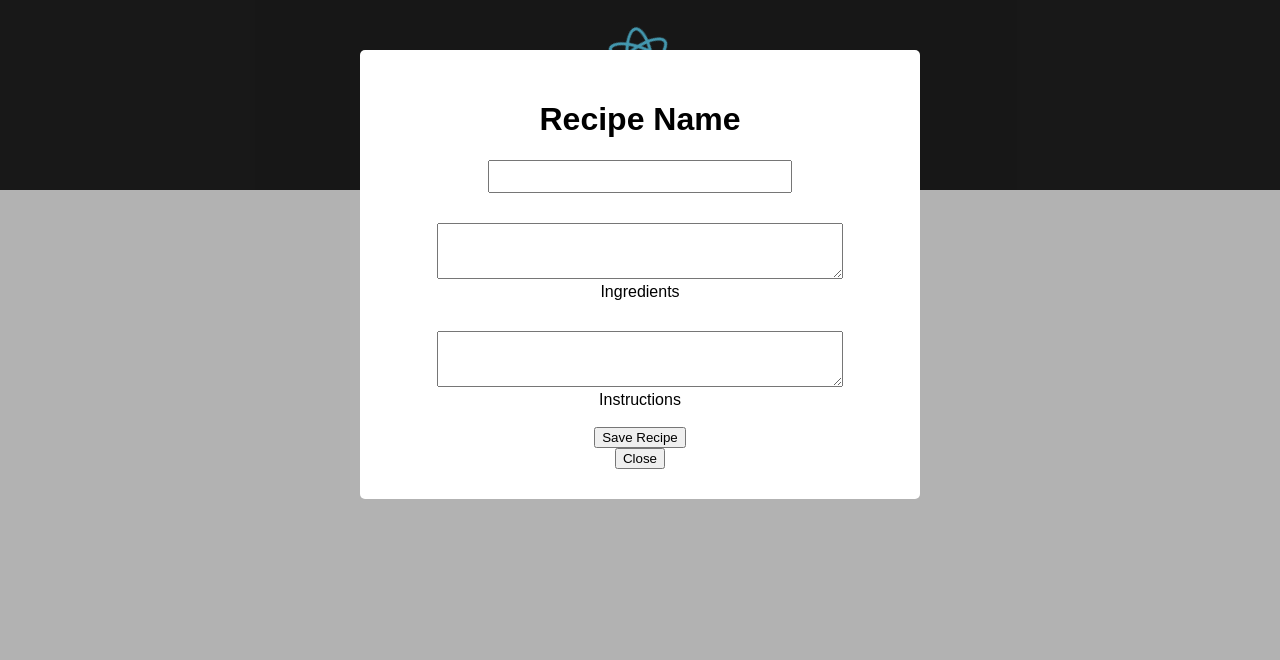
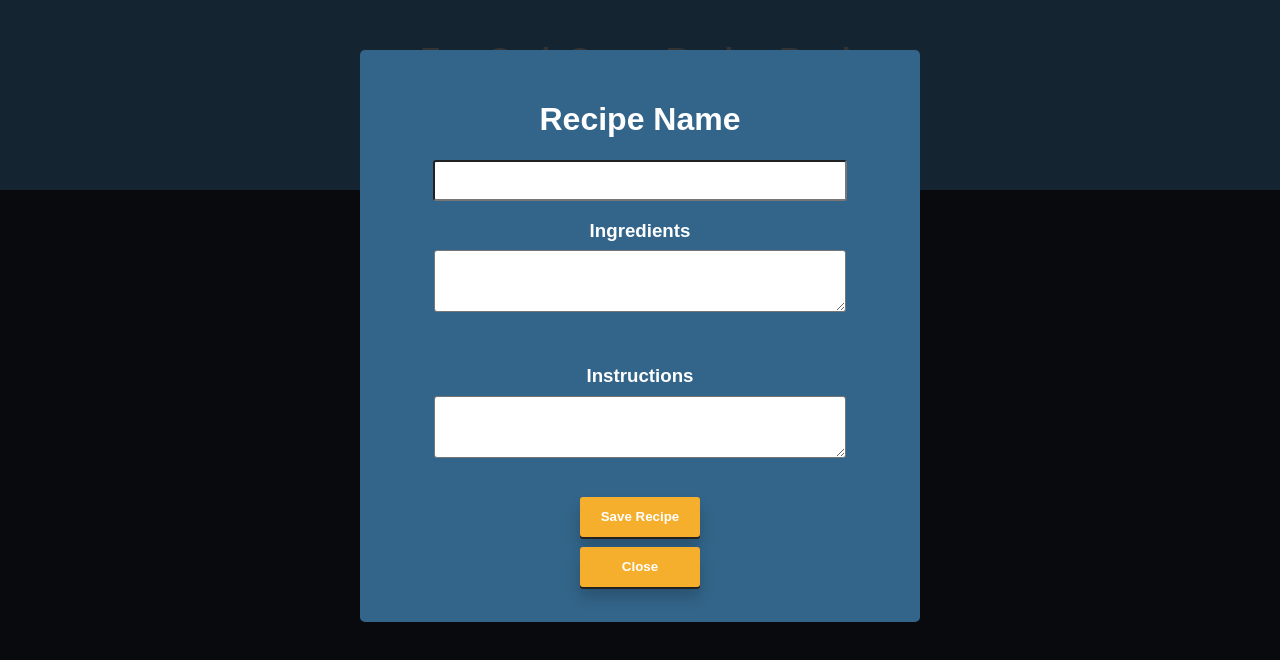
Before and after one commit to okristian1/react-recipe-box, a React (Create React App) app: page / in a window 1280 px wide. Both pictures are taken after a click on the button "Add Recipe". Shown: the top 660 px of the page. Built offline with nearby package versions, Linux system fonts and the light colour scheme.

Commit message:
some styling

```diff
--- a/src/App.css
+++ b/src/App.css
@@ -2,13 +2,8 @@
   text-align: center;
 }
 
-.App-logo {
-  animation: App-logo-spin infinite 20s linear;
-  height: 80px;
-}
-
 .App-header {
-  background-color: #222;
+  background-color: #64B5F6;
   height: 150px;
   padding: 20px;
   color: white;
@@ -27,19 +22,26 @@
 }
 
 .recipe-container {
-  width: 90%;
+  width: 100%;
+  color: white;
 }
 
 .recipe-box {
-  border: 1px solid black;
-  margin-top: 10px;
+  margin-top: 50px;
   padding: 10px;
+  border-radius: 3px;
+  background: white;
+  color: black;
 }
 
 .recipe-column textarea {
   width: 400px;
   height: 50px;
-  margin-top: 30px;
+  margin-top: -10px;
+  margin-bottom: 30px;
+  padding: 5px;
+  border-radius: 3px;
+
 }
 
 .recipe-column > form > label:nth-child(1) > input[type="text"] {
@@ -58,9 +60,34 @@ li {
 
 input {
   font-size: 23px;
+  border-radius: 3px;
+  width: 400px;
+  padding: 5px;
 }
 
-@keyframes App-logo-spin {
-  from { transform: rotate(0deg); }
-  to { transform: rotate(360deg); }
+html {
+  background: #2f3441;
+  text-align: center;
 }
+
+button {
+  width: 120px;
+  height: 40px;
+  background: #F6AE2D;
+  color: white;
+  border-radius: 3px;
+  outline: none;
+  border: none;
+  margin: 5px;
+  font-weight: bold;
+	box-shadow: 0px 2px #212121, 0px 10px 15px rgba(0, 0, 0, 0.2);
+}
+
+.addRecipeButton {
+  background: white;
+  color: black;
+  width: 200px;
+  height: 60px;
+  margin-top: -40px;
+	box-shadow: 0px 4px #212121, 0px 10px 15px rgba(0, 0, 0, 0.2);
+}
--- a/src/App.js
+++ b/src/App.js
@@ -1,5 +1,4 @@
 import React, { Component } from 'react';
-import logo from './logo.svg';
 import './App.css';
 
 import Layout from './components/Layout';
@@ -10,8 +9,7 @@ class App extends Component {
     return (
       <div className="App">
         <div className="App-header">
-          <img src={logo} className="App-logo" alt="logo" />
-          <h2>Recipe Box</h2>
+          <h1>FreeCodeCamp Recipe Book</h1>
         </div>
         <Layout />
       </div>
--- a/src/components/ItemForm.js
+++ b/src/components/ItemForm.js
@@ -11,21 +11,18 @@ const ItemForm = (props) => (
           onChange={props.handleChange} />
       </label>
       <label>
-      <br />
+      <h3>Ingredients</h3>
         <textarea
           type="text"
           name="ingredients"
           onChange={props.handleChange} />
-      <br />
-        Ingredients <br />
       </label>
       <label>
+      <h3>Instructions</h3>
         <textarea
           type="text"
           name="instructions"
           onChange={props.handleChange} />
-      <br />
-        Instructions <br />
       </label>
       <br />
       <button type="submit" value="Submit">Save Recipe</button>
--- a/src/components/Layout.js
+++ b/src/components/Layout.js
@@ -120,6 +120,7 @@ class Layout extends Component {
         <div className='recipe-column'>
 
         <button
+          className="addRecipeButton"
           onClick={this.toggleAddModal}>
           Add Recipe
         </button>
--- a/src/components/Modal.js
+++ b/src/components/Modal.js
@@ -14,18 +14,19 @@ class Modal extends React.Component {
       bottom: 0,
       left: 0,
       right: 0,
-      backgroundColor: 'rgba(0,0,0,0.3)',
+      backgroundColor: 'rgba(0,0,0,0.8)',
       padding: 50
     };
 
     // The modal "window"
     const modalStyle = {
-      backgroundColor: '#fff',
+      backgroundColor: '#33658A',
       borderRadius: 5,
       maxWidth: 500,
       minHeight: 300,
       margin: '0 auto',
       padding: 30,
+      color: 'white',
     };
 
     return (
```
